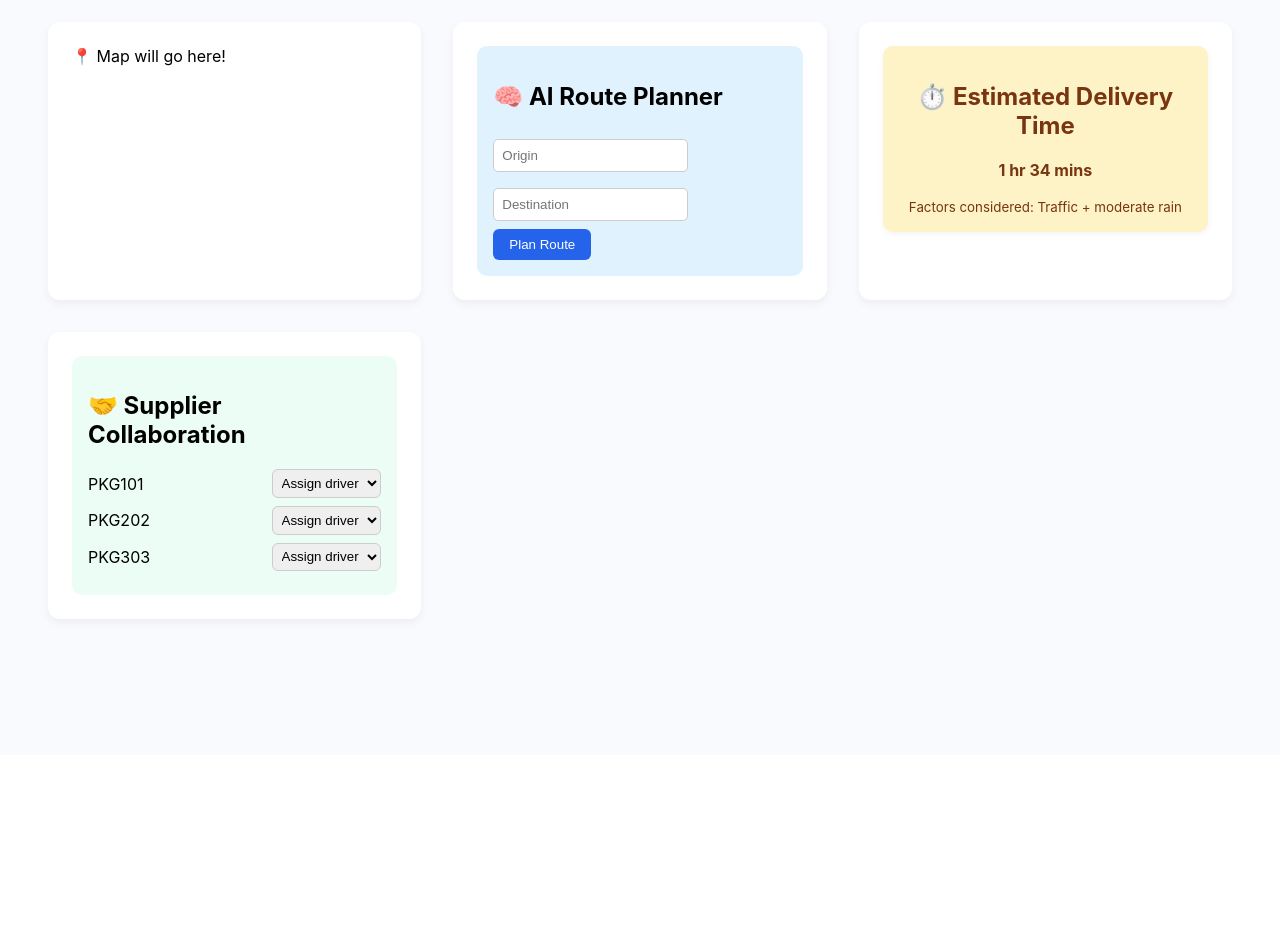
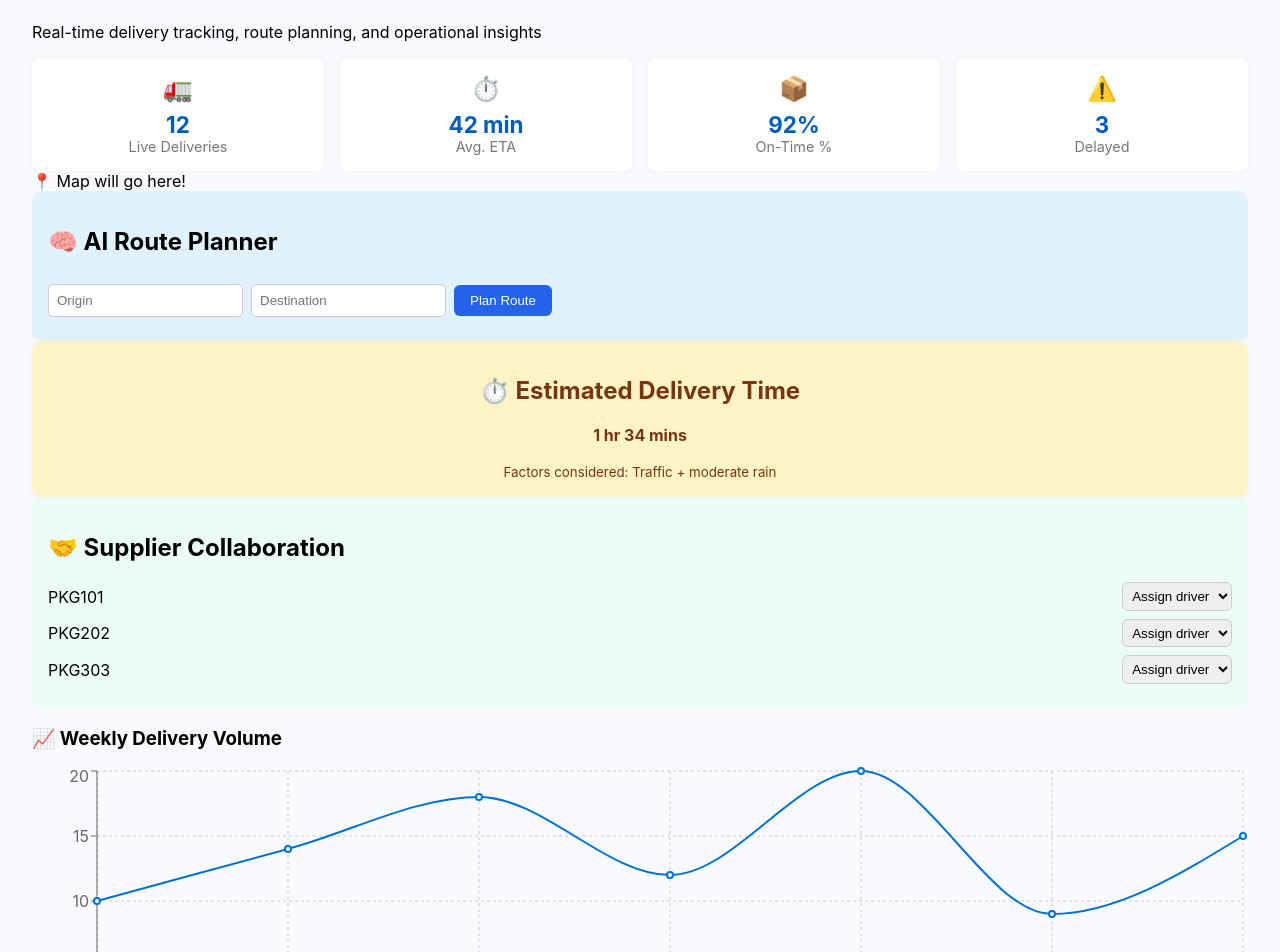
Before and after one commit to Jasmine2397/WalmartHackathon, a React (Create React App) app: page /delivery in a window 1280 px wide. Shown: the part 220-1172 px from the top of the page. Before the commit the page ends 975 px from the top, so only its background shows below. Built offline with nearby package versions, Linux system fonts and the light colour scheme.

Commit message:
Fixed delivery page crash

```diff
--- a/src/Pages/DeliveryPage.js
+++ b/src/Pages/DeliveryPage.js
@@ -1,21 +1,46 @@
 import React from "react";
 import "./DeliveryPage.css";
-import Navbar from "../components/Navbar";
+//import Navbar from "../components/Navbar";
 import MapTracker from "../components/MapTracker";
 import RouteOptimizer from "../components/RouteOptimizer";
 import ETABox from "../components/ETABox";
 import ShipmentManager from "../components/ShipmentManager";
+import DeliveryKPIs from "../components/DeliveryKPIs";
+import DeliveryChart from "../components/DeliveryChart";
 
 const DeliveryPage = () => {
   return (
     <div className="delivery-page">
-      <h1>🚛 Delivery Optimization Dashboard</h1>
-      <div className="delivery-grid">
-        <div className="component-card"><MapTracker /></div>
-        <div className="component-card"><RouteOptimizer /></div>
-        <div className="component-card"><ETABox /></div>
-        <div className="component-card"><ShipmentManager /></div>
+
+
+      <div className="page-header">
+        <h1>🚚 Delivery Optimization Dashboard</h1>
+        <p className="subheading">Real-time delivery tracking, route planning, and operational insights</p>
       </div>
+
+      {/* KPI Cards */}
+      <div className="kpi-section">
+        <DeliveryKPIs />
+      </div>
+
+      {/* Map + Route Optimizer */}
+      <div className="two-column-grid">
+        <div className="card"><MapTracker /></div>
+        <div className="card"><RouteOptimizer /></div>
+      </div>
+
+      {/* ETA + Shipment Table */}
+      <div className="two-column-grid">
+        <div className="card"><ETABox /></div>
+        <div className="card"><ShipmentManager /></div>
+      </div>
+
+      {/* Delivery Trend Chart */}
+      <div className="card full-width">
+        <DeliveryChart />
+      </div>
+
+      <footer className="last-updated">Last updated: {new Date().toLocaleTimeString()}</footer>
     </div>
   );
 };
--- /dev/null
+++ b/src/components/DeliveryChart.js
@@ -0,0 +1,31 @@
+import React from "react";
+import { LineChart, Line, XAxis, YAxis, CartesianGrid, Tooltip, ResponsiveContainer } from "recharts";
+
+const data = [
+  { day: "Mon", deliveries: 10 },
+  { day: "Tue", deliveries: 14 },
+  { day: "Wed", deliveries: 18 },
+  { day: "Thu", deliveries: 12 },
+  { day: "Fri", deliveries: 20 },
+  { day: "Sat", deliveries: 9 },
+  { day: "Sun", deliveries: 15 }
+];
+
+const DeliveryChart = () => {
+  return (
+    <div style={{ height: "300px", width: "100%" }}>
+      <h3 style={{ marginBottom: "1rem" }}>📈 Weekly Delivery Volume</h3>
+      <ResponsiveContainer width="100%" height="100%">
+        <LineChart data={data}>
+          <CartesianGrid strokeDasharray="3 3" />
+          <XAxis dataKey="day" />
+          <YAxis />
+          <Tooltip />
+          <Line type="monotone" dataKey="deliveries" stroke="#0071ce" strokeWidth={2} />
+        </LineChart>
+      </ResponsiveContainer>
+    </div>
+  );
+};
+
+export default DeliveryChart;
--- /dev/null
+++ b/src/components/DeliveryKPIs.css
@@ -0,0 +1,32 @@
+.kpi-container {
+  display: flex;
+  justify-content: space-between;
+  gap: 1rem;
+  flex-wrap: wrap;
+}
+
+.kpi-card {
+  flex: 1;
+  min-width: 140px;
+  background-color: white;
+  padding: 1rem;
+  border-radius: 8px;
+  box-shadow: 0 0 6px rgba(0,0,0,0.05);
+  text-align: center;
+}
+
+.kpi-icon {
+  font-size: 1.5rem;
+  margin-bottom: 0.5rem;
+}
+
+.kpi-value {
+  font-size: 1.4rem;
+  font-weight: bold;
+  color: #005cb9;
+}
+
+.kpi-label {
+  font-size: 0.9rem;
+  color: #777;
+}
--- /dev/null
+++ b/src/components/DeliveryKPIs.js
@@ -0,0 +1,25 @@
+import React from "react";
+import "./DeliveryKPIs.css";
+
+const kpiData = [
+  { label: "Live Deliveries", value: 12, icon: "🚛" },
+  { label: "Avg. ETA", value: "42 min", icon: "⏱️" },
+  { label: "On-Time %", value: "92%", icon: "📦" },
+  { label: "Delayed", value: 3, icon: "⚠️" }
+];
+
+const DeliveryKPIs = () => {
+  return (
+    <div className="kpi-container">
+      {kpiData.map((kpi, index) => (
+        <div className="kpi-card" key={index}>
+          <div className="kpi-icon">{kpi.icon}</div>
+          <div className="kpi-value">{kpi.value}</div>
+          <div className="kpi-label">{kpi.label}</div>
+        </div>
+      ))}
+    </div>
+  );
+};
+
+export default DeliveryKPIs;
--- a/src/components/Navbar.js
+++ b/src/components/Navbar.js
@@ -0,0 +1,12 @@
+import React from "react";
+import "./Navbar.css"; // optional if you have styles
+
+const Navbar = () => {
+  return (
+    <nav className="navbar">
+      <div className="navbar-brand">🛒 Dashboard</div>
+    </nav>
+  );
+};
+
+export default Navbar;
```
Also changed, not shown: src/components/Navbar.css (added).
